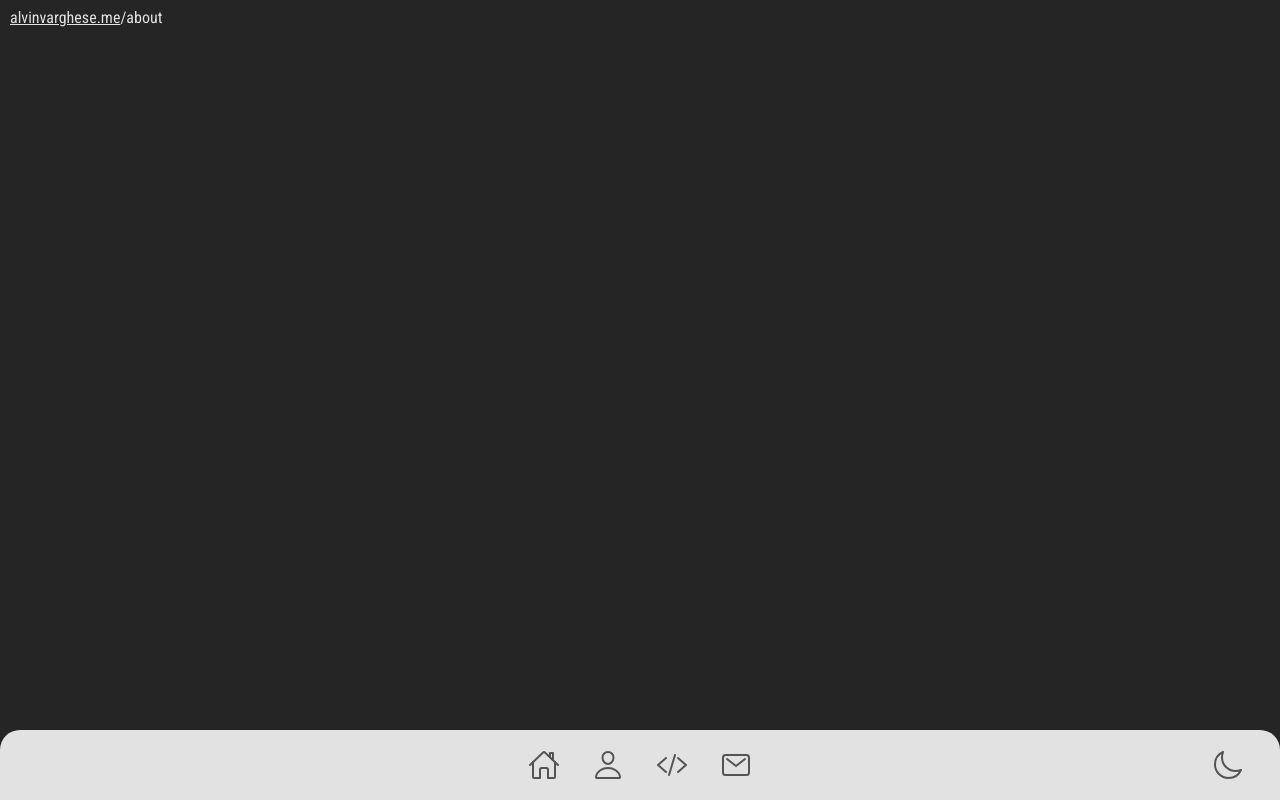
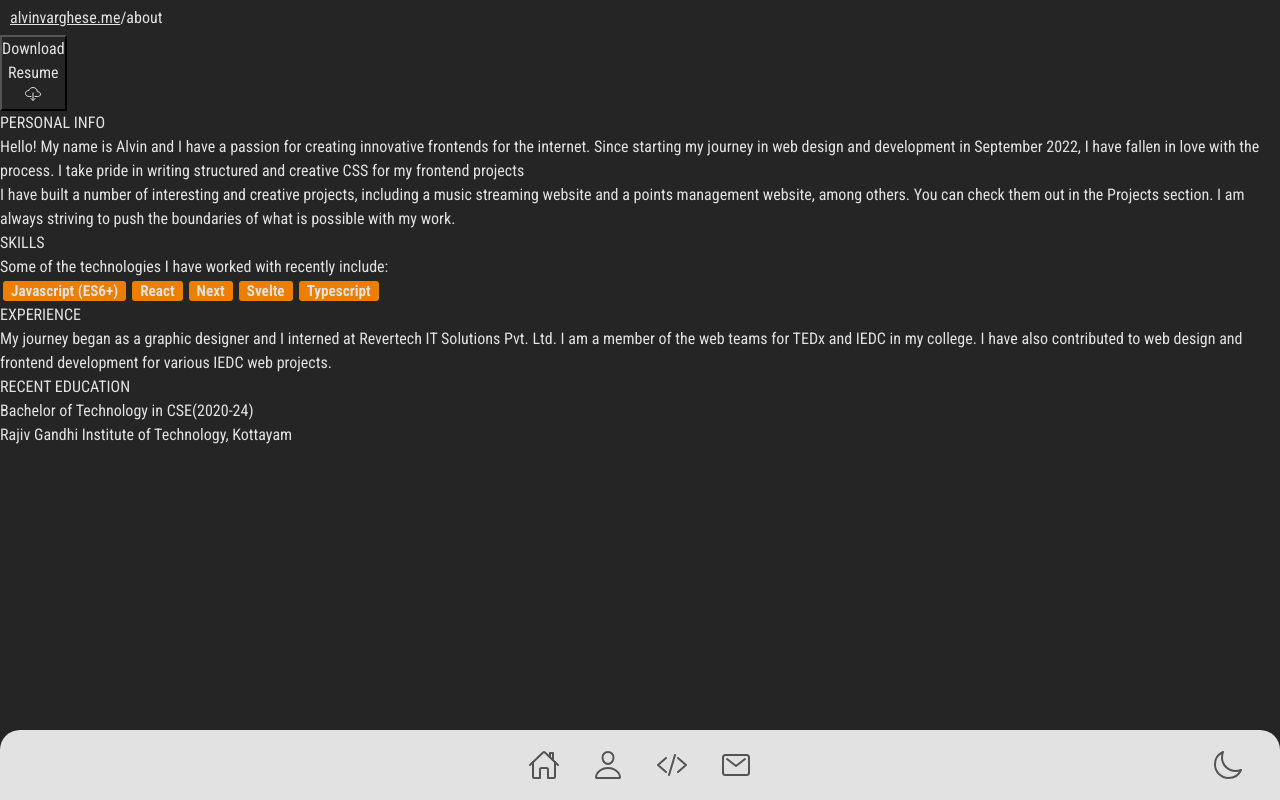
Before and after one commit to alvin1904/portfolio-v1, a Next.js app: page / in a window 1280 px wide. Both pictures are taken after a click on the element 608 px from the left and 770 px from the top of the page. Built offline with nearby package versions, Linux system fonts and the light colour scheme.

Commit message:
feat: about view components
- all components
- data in constants

```diff
--- a/src/app/views/About.tsx
+++ b/src/app/views/About.tsx
@@ -1,5 +1,29 @@
+import styles from "../styles/About.module.css";
+import { IonIcon } from "@ionic/react";
+import { cloudDownloadOutline } from "ionicons/icons";
+import PersonalInfo from "@/components/about/PersonalInfo";
+import Skills from "@/components/about/Skills";
+import Experience from "@/components/about/Experience";
+import Education from "@/components/about/Education";
+
 export default function About() {
   return (
-    <div>About</div>
-  )
+    <div className="view bg">
+      <section className="section">
+        <button className={styles.cvbtn}>
+          <div>
+            <p>Download</p>
+            <p>Resume</p>
+          </div>
+          <div>
+            <IonIcon icon={cloudDownloadOutline} aria-label="resume" />
+          </div>
+        </button>
+        <PersonalInfo />
+        <Skills />
+        <Experience />
+        <Education />
+      </section>
+    </div>
+  );
 }
--- /dev/null
+++ b/src/components/about/Education.tsx
@@ -0,0 +1,15 @@
+import { education } from "@/data/content";
+import styles from "../../app/styles/About.module.css";
+
+export default function Education() {
+  return (
+    <div className={styles.about}>
+      <h1>RECENT EDUCATION</h1>
+      <div className={styles.details}>
+        {education.map((info, index) => (
+          <p key={index}>{info}</p>
+        ))}
+      </div>
+    </div>
+  );
+}
--- /dev/null
+++ b/src/components/about/Experience.tsx
@@ -0,0 +1,15 @@
+import { experience } from "@/data/content";
+import styles from "../../app/styles/About.module.css";
+
+export default function Experience() {
+  return (
+    <div className={styles.about}>
+      <h1>EXPERIENCE</h1>
+      <div className={styles.details}>
+        {experience.map((info, index) => (
+          <p key={index}>{info}</p>
+        ))}
+      </div>
+    </div>
+  );
+}
--- /dev/null
+++ b/src/components/about/PersonalInfo.tsx
@@ -0,0 +1,15 @@
+import { personalInfo } from "@/data/content";
+import styles from "../../app/styles/About.module.css";
+
+export default function PersonalInfo() {
+  return (
+    <div className={styles.about}>
+      <h1>PERSONAL INFO</h1>
+      <div className={styles.details}>
+        {personalInfo.map((info, index) => (
+          <p key={index}>{info}</p>
+        ))}
+      </div>
+    </div>
+  );
+}
--- /dev/null
+++ b/src/components/about/Skills.tsx
@@ -0,0 +1,19 @@
+import { skills } from "@/data/content";
+import styles from "../../app/styles/About.module.css";
+import { Tool } from "../Tool";
+
+export default function Skills() {
+  return (
+    <div className={styles.about}>
+      <h1>SKILLS</h1>
+      <div className={styles.details}>
+        <p>Some of the technologies I have worked with recently include:</p>
+        <div className={styles.skills}>
+          {skills.map((info, index) => (
+            <Tool key={index}>{info}</Tool>
+          ))}
+        </div>
+      </div>
+    </div>
+  );
+}
--- /dev/null
+++ b/src/data/content.tsx
@@ -0,0 +1,18 @@
+export const personalInfo: string[] = [
+  "Hello! My name is Alvin and I have a passion for creating innovative frontends for the internet. Since starting my journey in web design and development in September 2022, I have fallen in love with the process. I take pride in writing structured and creative CSS for my frontend projects",
+  "I have built a number of interesting and creative projects, including a music streaming website and a points management website, among others. You can check them out in the Projects section. I am always striving to push the boundaries of what is possible with my work.",
+];
+export const skills: string[] = [
+  "Javascript (ES6+)",
+  "React",
+  "Next",
+  "Svelte",
+  "Typescript",
+];
+export const education: string[] = [
+  "Bachelor of Technology in CSE(2020-24)",
+  "Rajiv Gandhi Institute of Technology, Kottayam",
+];
+export const experience: string[] = [
+  "My journey began as a graphic designer and I interned at Revertech IT Solutions Pvt. Ltd. I am a member of the web teams for TEDx and IEDC in my college. I have also contributed to web design and frontend development for various IEDC web projects.",
+];
```
Also changed, not shown: src/app/styles/About.module.css (added).
